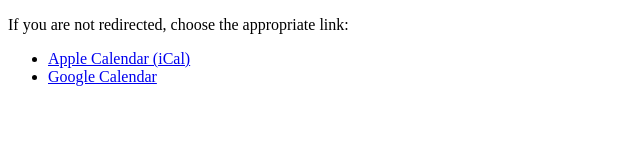
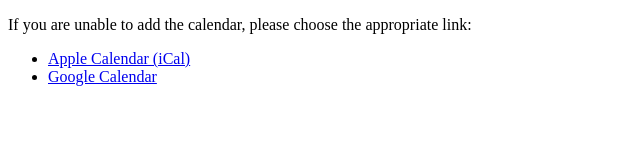
Before and after one commit to patrickattard/mssplajcicalendar, a plain HTML site: page index.html in a window 1280 px wide. Shown: the whole page, without its empty margins (0-640 px from the left). Drawn offline with Linux system fonts and the light colour scheme.

Commit message:
Update index.html

```diff
--- a/index.html
+++ b/index.html
@@ -29,7 +29,7 @@
 
     <!-- Fallback in case the OS can't be detected -->
     <div id="manual-links" style="display:none;">
-        <p>If you are not redirected, choose the appropriate link:</p>
+        <p>If you are unable to add the calendar, please choose the appropriate link:</p>
         <ul>
             <li><a href="https://calendar.google.com/calendar/ical/28f874baa218c16b68db26ec03279db00b695ceb6faea1359f605eef8b4ca6f1%40group.calendar.google.com/public/basic.ics">Apple Calendar (iCal)</a></li>
             <li><a href="https://calendar.google.com/calendar/u/0?cid=MjhmODc0YmFhMjE4YzE2YjY4ZGIyNmVjMDMyNzlkYjAwYjY5NWNlYjZmYWVhMTM1OWY2MDVlZWY4YjRjYTZmMUBncm91cC5jYWxlbmRhci5nb29nbGUuY29t">Google Calendar</a></li>
```
